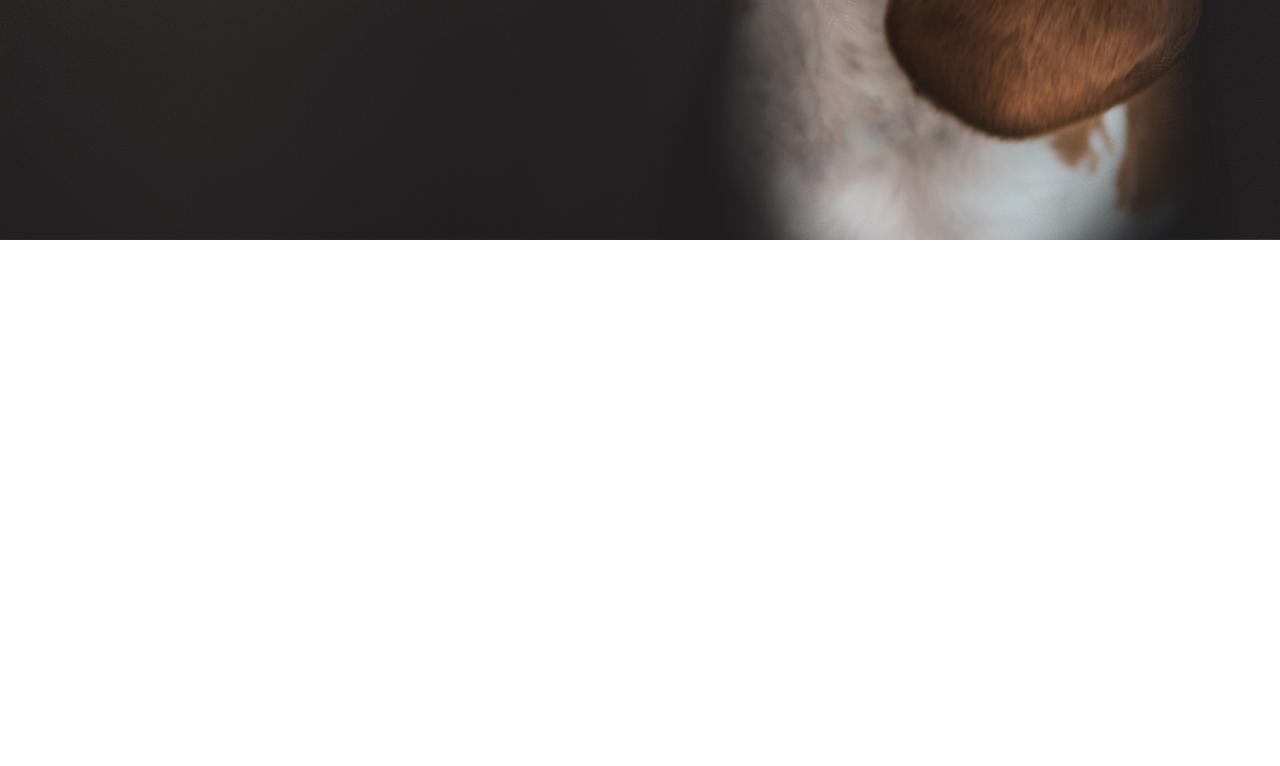
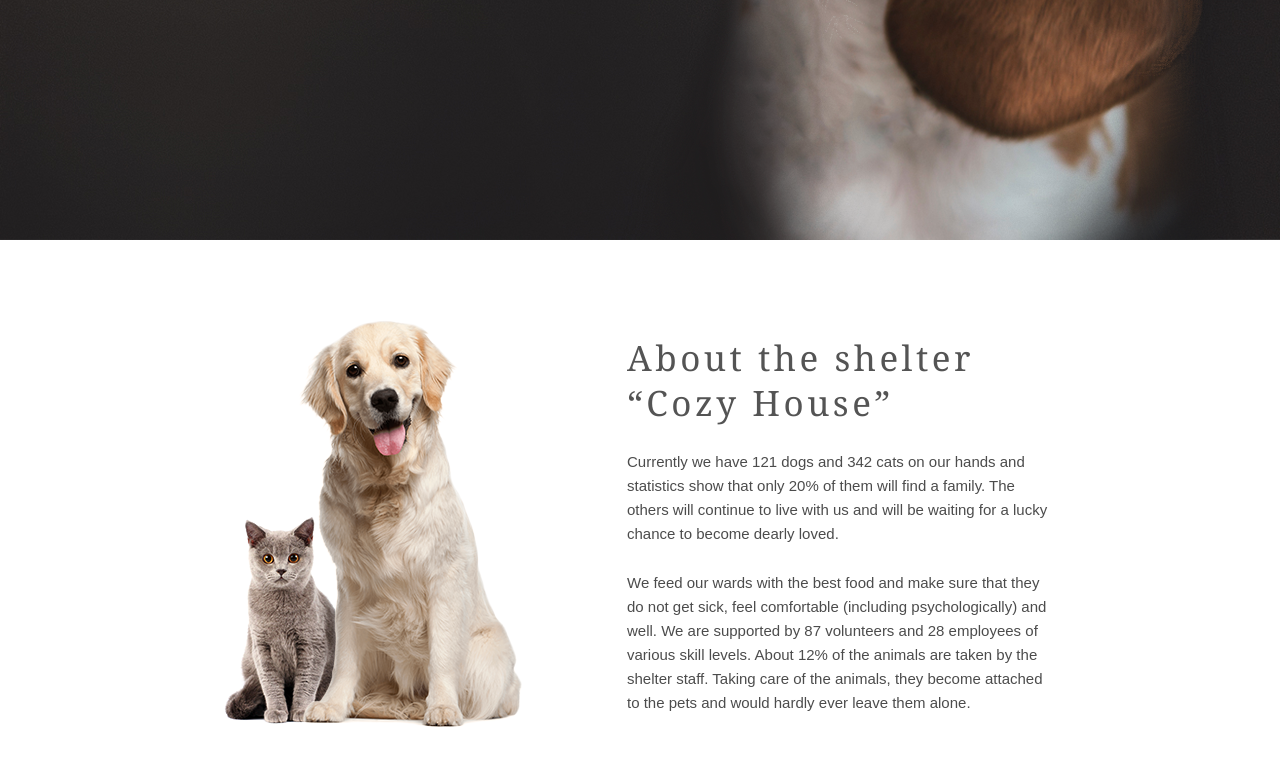
Before and after one commit to gitmmv/rsschool-cv, a plain HTML site: page pages/main/index.html in a window 1280 px wide. Shown: the part 668-1434 px from the top of the page. Before the commit the page ends 916 px from the top, so only its background shows below. Drawn offline with Linux system fonts and the light colour scheme.

Commit message:
feat: Add section -"About"

```diff
--- a/pages/main/index.html
+++ b/pages/main/index.html
@@ -31,6 +31,18 @@
         </div>
         <img src="./../../assets/images/start-screen-puppy.png" alt="puppy-dog">
     </section>
+<!-- -------------- -->
 
+<section class="container about">
+    <div class="about_pets">
+        <img src="./../../assets/images/about-pets.png" alt="About pets">
+    </div>
+    <div class="about_content">
+
+        <h3 class="about_content_heading">About the shelter<br>“Cozy House”</h3>
+        <p class="about_content_subheading1">Currently we have 121 dogs and 342 cats on our hands and statistics show that only 20% of them will find a family. The others will continue to live with us and will be waiting for a lucky chance to become dearly loved.</p>
+        <p class="about_content_subheading2">We feed our wards with the best food and make sure that they do not get sick, feel comfortable (including psychologically) and well. We are supported by 87 volunteers and 28 employees of various skill levels. About 12% of the animals are taken by the shelter staff. Taking care of the animals, they become attached to the pets and would hardly ever leave them alone.</p>
+    </div>
+</section>
 </body>
     </header>
--- a/pages/main/style.css
+++ b/pages/main/style.css
@@ -167,7 +167,30 @@ background: #FDDCC4;
   max-height: 728px;
   margin: 0;
 }
-.start-screen_puppy img  {
+
+/* Section 'start'  End */
+
+/* About - start */
+.about {
+  display: flex;
+  justify-content: space-between;
+  align-items: center;
+  margin-top: 77px;
+  margin-bottom: 100px;
+  padding: 0 215px;
+}
+.about_pets{
+  padding-top: 3px;
+}
+.about_content_heading{
+  letter-spacing: 0.1em;
 
 }
-/* Section 'start'  End */
+.about_content {
+display: flex;
+flex-flow: column;
+justify-content: space-between;
+width: 430px;
+height: 380px;
+}
+/* About - end */
```
